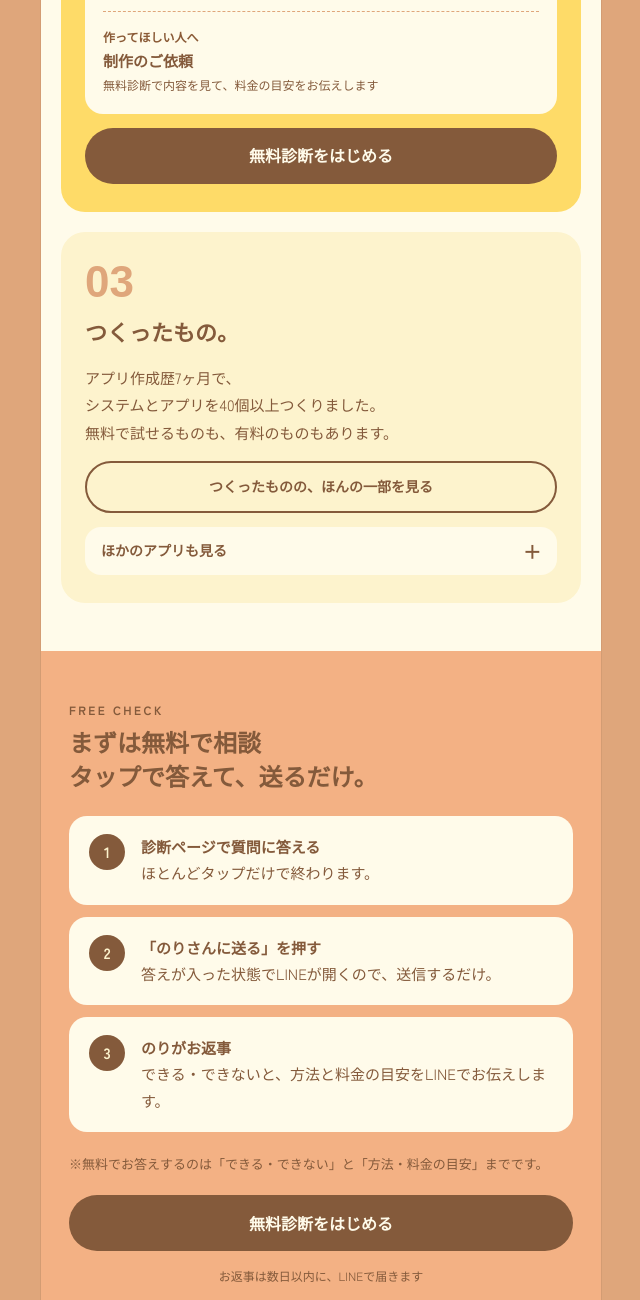
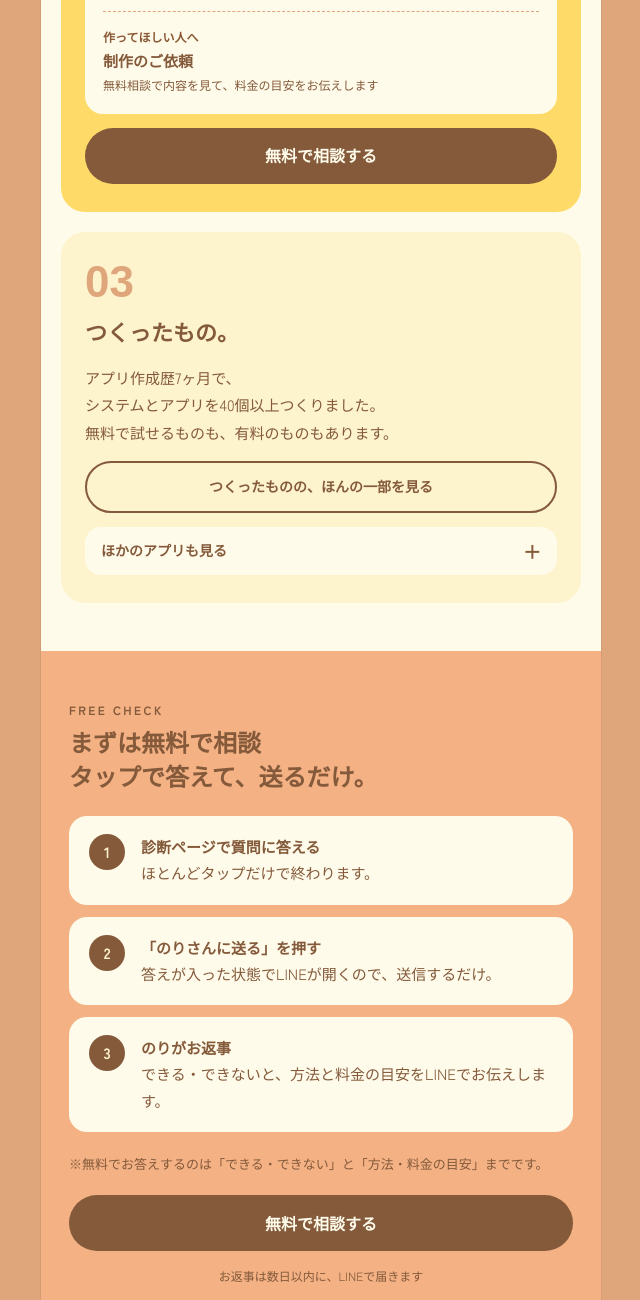
Before and after one commit to nori205/lp, a plain HTML site: page index.html in a window 1280 px wide. Shown: the part 1520-2820 px from the top of the page, without its empty margins (319-959 px from the left). Drawn offline with Linux system fonts and the light colour scheme; a web font is replaced by a local one.

Commit message:
ボタンと説明文の「無料診断」を「無料で相談」に合わせる
Co-Authored-By: Claude Opus 5.5 <noreply@anthropic.com>

```diff
--- a/index.html
+++ b/index.html
@@ -197,10 +197,10 @@ footer small{font-size:12px;color:var(--paper)}
       <div class="menu-item">
         <span class="who">作ってほしい人へ</span>
         <span class="what">制作のご依頼</span>
-        <span class="fine">無料診断で内容を見て、料金の目安をお伝えします</span>
+        <span class="fine">無料相談で内容を見て、料金の目安をお伝えします</span>
       </div>
     </div>
-    <a class="btn strong" href="shindan.html">無料診断をはじめる</a>
+    <a class="btn strong" href="shindan.html">無料で相談する</a>
   </article>
 
   <article class="card">
@@ -227,7 +227,7 @@ footer small{font-size:12px;color:var(--paper)}
   </ol>
 
   <p class="note">※無料でお答えするのは「できる・できない」と「方法・料金の目安」までです。</p>
-  <a class="btn strong" href="shindan.html">無料診断をはじめる</a>
+  <a class="btn strong" href="shindan.html">無料で相談する</a>
   <p class="hint">お返事は数日以内に、LINEで届きます</p>
 </section>
 
```
